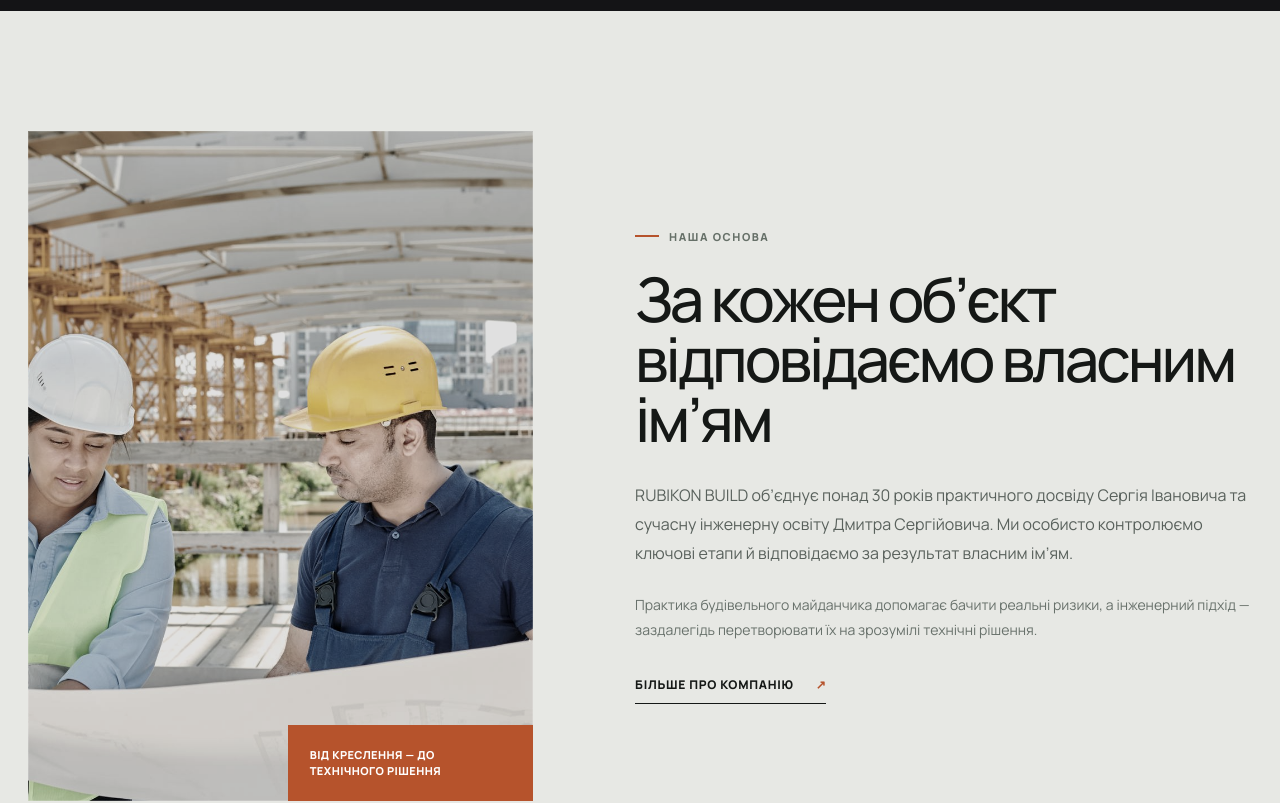
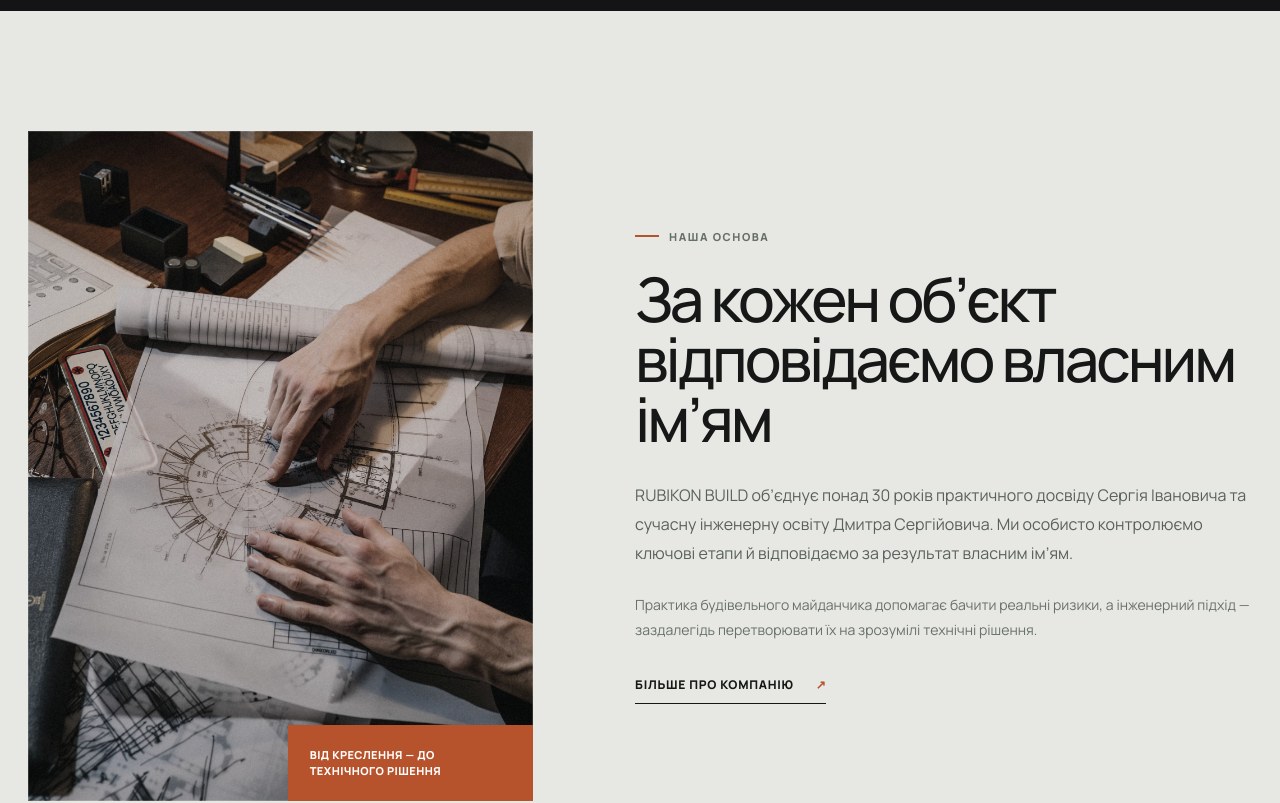
Before and after one commit to leusd100/rubikon-build, a Next.js app: page / in a window 1280 px wide. Shown: the part 3700-4503 px from the top of the page. Built offline with nearby package versions, Linux system fonts and the light colour scheme.

Commit message:
Replace engineering planning photo

```diff
--- a/app/globals.css
+++ b/app/globals.css
@@ -156,7 +156,7 @@ section[id] { scroll-margin-top: 98px; }
 .story-row-reverse { grid-template-columns: 1.1fr .9fr; }
 .promise-visual { position: relative; min-height: 670px; overflow: hidden; background: #ddd; }
 .promise-visual img { object-fit: cover; filter: grayscale(1) contrast(1.08); }
-.engineering-plan-visual img { object-position: 48% center; filter: saturate(.48) contrast(1.06) brightness(.88); }
+.engineering-plan-visual img { object-position: center 48%; filter: saturate(.55) contrast(1.05) brightness(.94); }
 .site-control-visual img { object-position: 48% center; filter: saturate(.42) contrast(1.08) brightness(.82); }
 .promise-visual::after { content: ''; position: absolute; inset: 0; box-shadow: inset 0 0 0 1px rgba(255,255,255,.15); }
 .image-note { position: absolute; z-index: 2; right: 0; bottom: 0; width: 245px; padding: 22px; color: white; background: var(--accent); font-size: 11px; font-weight: 800; line-height: 1.45; letter-spacing: .04em; text-transform: uppercase; }
--- a/app/page.tsx
+++ b/app/page.tsx
@@ -230,7 +230,7 @@ export default function Home() {
             <div className="promise-visual engineering-plan-visual">
               <Image
                 src="/media/engineering-planning.jpg"
-                alt="Інженери узгоджують креслення безпосередньо на будівельному майданчику"
+                alt="Фахівець опрацьовує архітектурні креслення та технічні плани"
                 fill
                 sizes="(max-width: 1050px) 100vw, 46vw"
               />
```
Also changed, not shown: public/media/engineering-planning.jpg.
